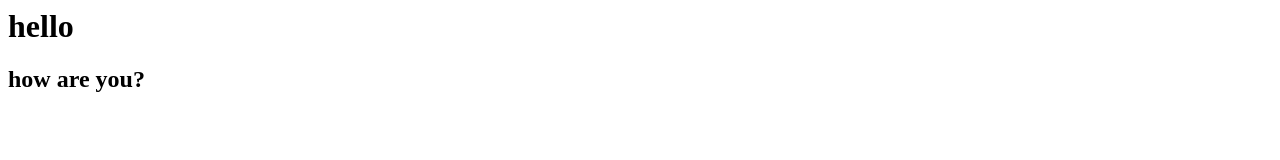
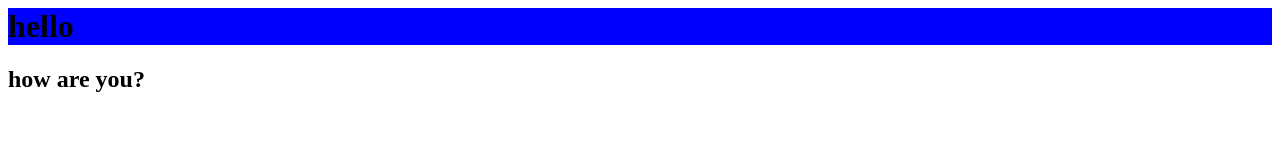
Before and after one commit to ZahiAV/demo-git, a plain HTML site: page index.html in a window 1280 px wide. Drawn offline with Linux system fonts and the light colour scheme.

Commit message:
color added

```diff
--- a/index.html
+++ b/index.html
@@ -1,6 +1,6 @@
 <html>
 <body>
-	<h1>hello</h1>
+	<h1 style="background: blue">hello</h1>
 	<h2>how are you?</h2>
 </body>
 </html>
```
